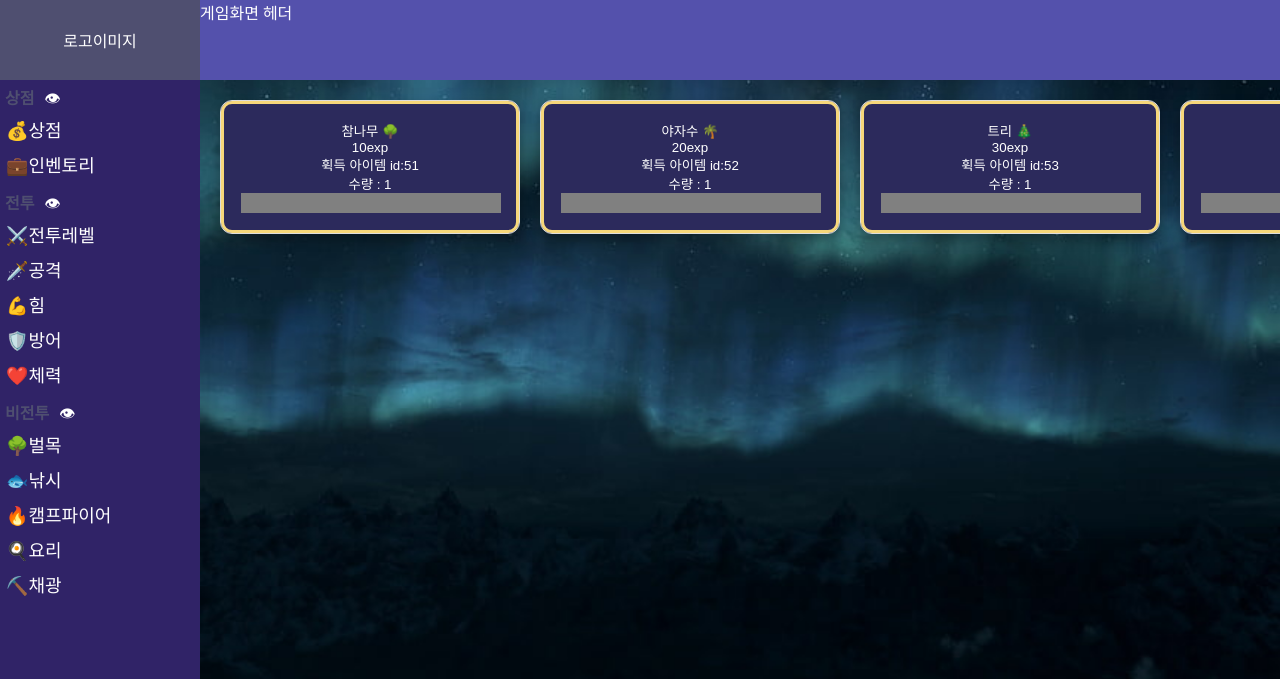
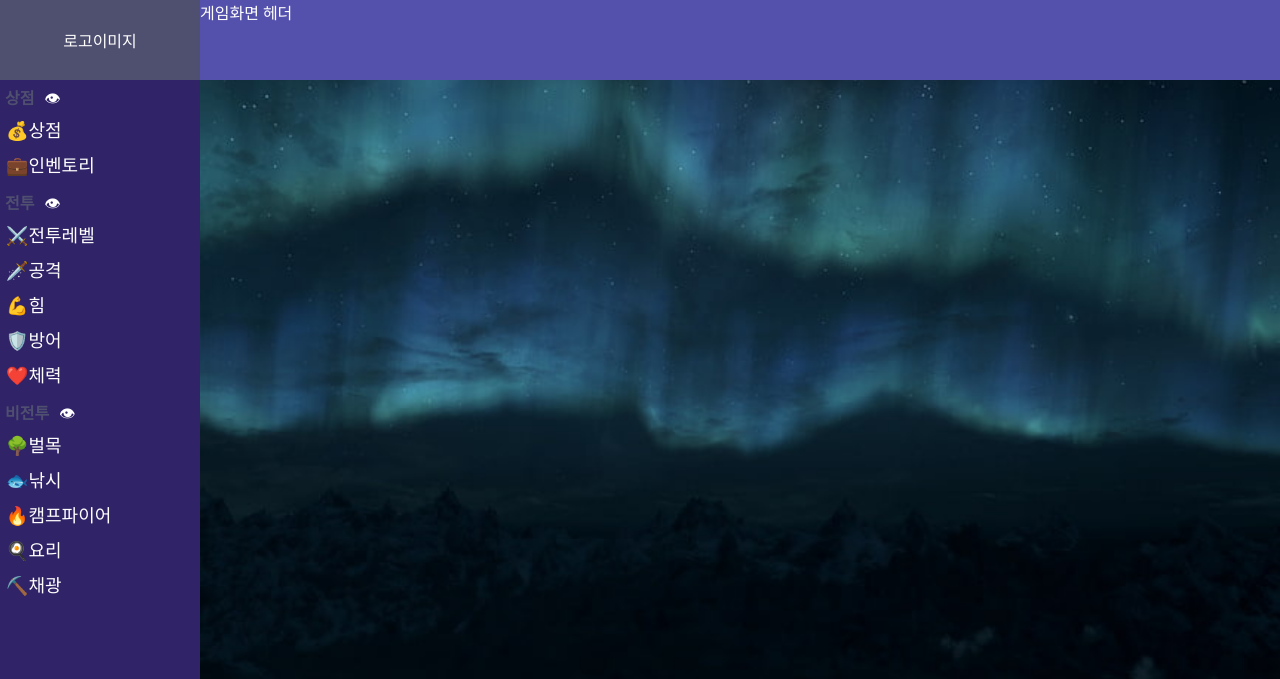
Before and after one commit to HyunJuneKang/frontendpractice, a Spring Boot app: page /html/game.html in a window 1280 px wide. Shown: the top 679 px of the page. Run offline with Spring Boot 4, Linux system fonts and the light colour scheme.

Commit message:
벌목 렌더링 및 상태바 추가 및 더미데이터 추가

```diff
--- a/src/main/resources/static/html/game.html
+++ b/src/main/resources/static/html/game.html
@@ -57,14 +57,24 @@
         게임화면 헤더
     </header>
     <main class="main">
-        <section id="shop-section" class="content-section hidden">상점 화면</section>
-        <section id="inventory-section" class="content-section hidden">인벤토리 화면</section>
-        <section id="combat-section" class="content-section hidden">전투 화면</section>
+        <section id="shop-section" class="content-section hidden">
+            <div class="active-card-container"></div>
+        </section>
+        <section id="inventory-section" class="content-section hidden">
+            <div class="active-card-container"></div>
+        </section>
+        <section id="combat-section" class="content-section hidden">
+            <div class="active-card-container"></div>
+        </section>
         <section id="woodcutting-section" class="content-section">
             <div class="active-card-container"></div>
         </section>
-        <section id="fishing-section" class="content-section hidden">낚시 화면</section>
-        <section id="campfire-section" class="content-section hidden">캠프파이어 화면</section>
+        <section id="fishing-section" class="content-section hidden">
+            <div class="active-card-container"></div>
+        </section>
+        <section id="campfire-section" class="content-section hidden">
+            <div class="active-card-container"></div>
+        </section>
         <section id="cooking-section" class="content-section hidden">요리 화면</section>
         <section id="mining-section" class="content-section hidden">채광 화면</section>
     </main>
--- a/src/main/resources/static/js/data/game-data.js
+++ b/src/main/resources/static/js/data/game-data.js
@@ -1,3 +1,10 @@
+const skillData = {
+    woodcutting: woodcuttingList,
+    fishing: fishingList,
+    mining: miningList,
+    cooking: cookingList
+};
+
 const woodcuttingList = [
     {
         id: "1",
@@ -36,3 +43,40 @@ const woodcuttingList = [
         gainItemAmount: 1
     }
 ];
+const fishingList = [
+    {
+    id: "1",
+    name:"낚시",
+    icon:"🌳",
+    requiredLevel:"1",
+    gainExp:10,
+    gainItemId:51,
+    gainItemAmount:1
+    },
+    {
+        id: "2",
+        name:"야자수",
+        icon:"🌴",
+        requiredLevel:"10",
+        gainExp:20,
+        gainItemId:52,
+        gainItemAmount:1
+    },
+    {
+        id: "3",
+        name:"트리",
+        icon:"🎄",
+        requiredLevel:"20",
+        gainExp:30,
+        gainItemId:53,
+        gainItemAmount:1
+    },
+    {
+        id: "4",
+        name: "침엽수",
+        icon: "🌲",
+        requiredLevel: "30",
+        gainExp: 40,
+        gainItemId: 54,
+        gainItemAmount: 1
+    }];
```
